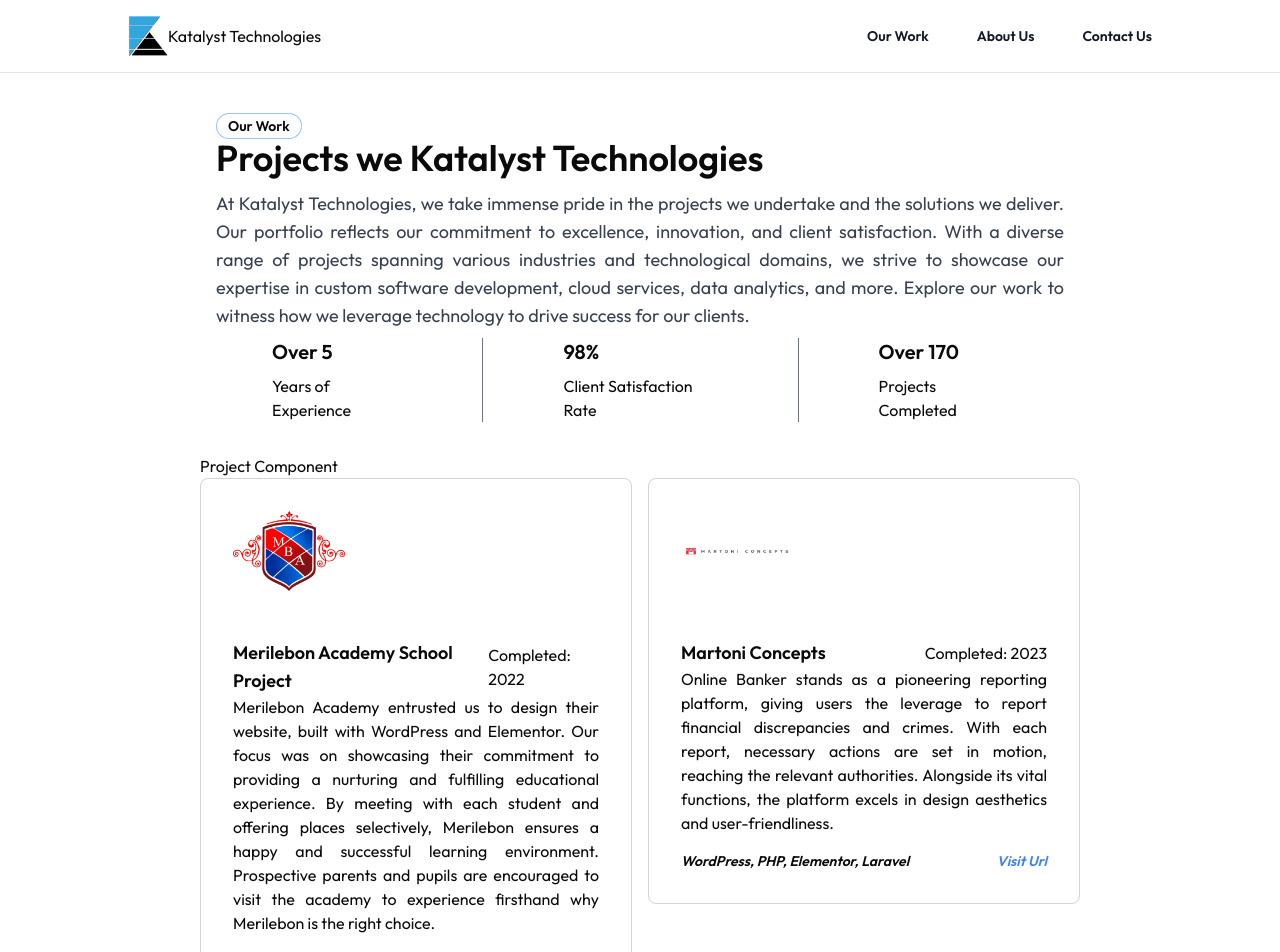
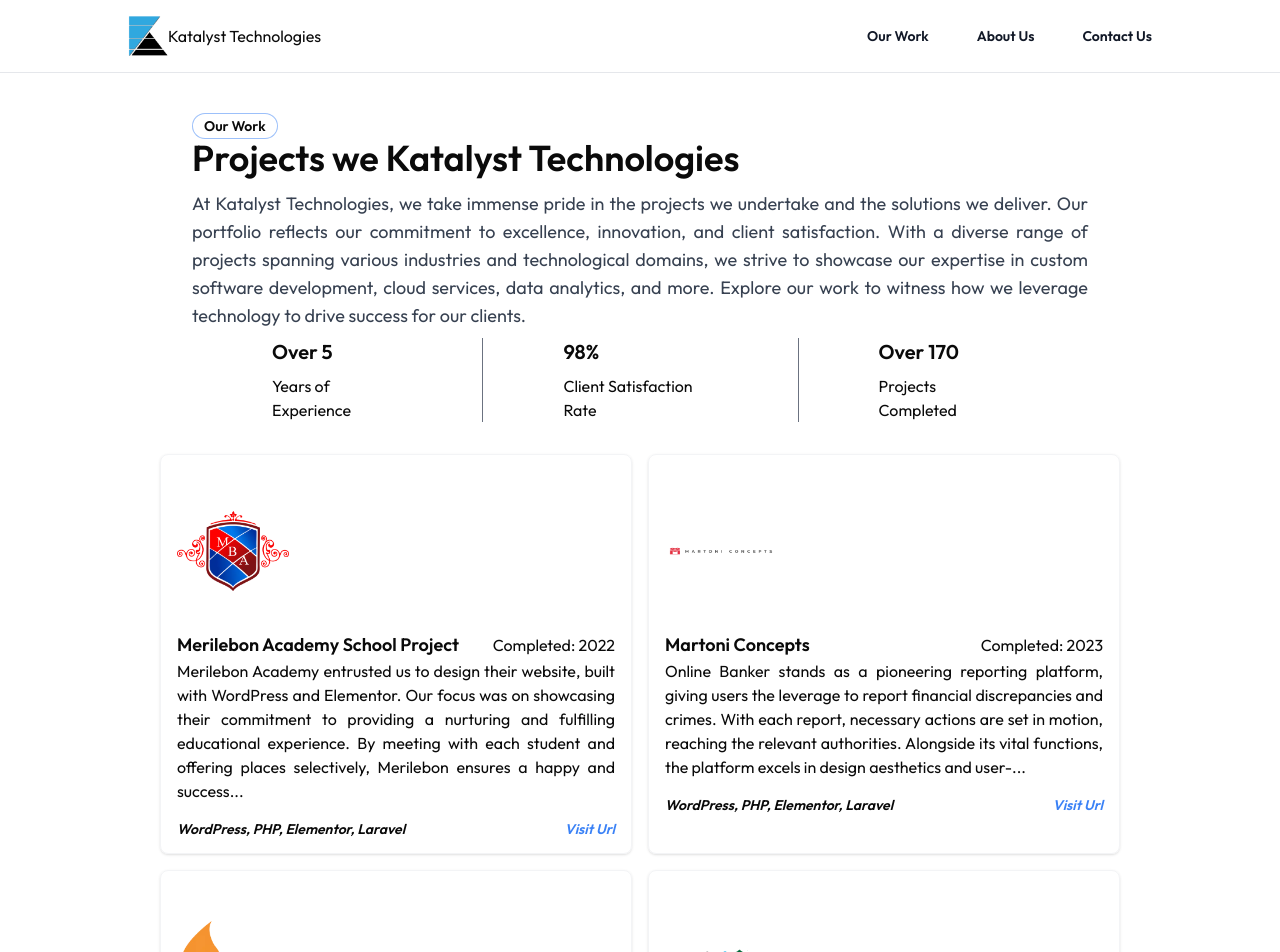
Before and after one commit to Katalyst33/landing, a Next.js app: page /work in a window 1280 px wide. Shown: the top 952 px of the page. Built offline with nearby package versions, Linux system fonts and the light colour scheme; data requests are answered from the project's data file.

Commit message:
refactor projects
using api now

```diff
--- /dev/null
+++ b/app/components/LoadingBlog.jsx
@@ -0,0 +1,35 @@
+export const LoadingBlog = () => {
+  const array = [1, 2, 3, 4, 6];
+  return (
+    <div className={`grid grid-cols-2 gap-4`}>
+      {array.map((index) => (
+        <div key={index}>
+          <div className=" p-2">
+            <div>
+              <div className="flex items-center justify-center  h-48 bg-gray-300 rounded mb-4 dark:bg-gray-700">
+                <svg
+                  className="w-10 h-10 text-gray-200 dark:text-gray-600"
+                  aria-hidden="true"
+                  xmlns="http://www.w3.org/2000/svg"
+                  fill="currentColor"
+                  viewBox="0 0 20 18"
+                >
+                  <path d="M18 0H2a2 2 0 0 0-2 2v14a2 2 0 0 0 2 2h16a2 2 0 0 0 2-2V2a2 2 0 0 0-2-2Zm-5.5 4a1.5 1.5 0 1 1 0 3 1.5 1.5 0 0 1 0-3Zm4.376 10.481A1 1 0 0 1 16 15H4a1 1 0 0 1-.895-1.447l3.5-7A1 1 0 0 1 7.468 6a.965.965 0 0 1 .9.5l2.775 4.757 1.546-1.887a1 1 0 0 1 1.618.1l2.541 4a1 1 0 0 1 .028 1.011Z" />
+                </svg>
+              </div>
+            </div>
+            <div>
+              <div className="h-2.5 bg-gray-200 rounded-full dark:bg-gray-700 w-48 mb-4"></div>
+              <div className="h-2 bg-gray-200 rounded-full dark:bg-gray-700 max-w-[480px] mb-2.5"></div>
+              <div className="h-2 bg-gray-200 rounded-full dark:bg-gray-700 mb-2.5"></div>
+              <div className="h-2 bg-gray-200 rounded-full dark:bg-gray-700 max-w-[440px] mb-2.5"></div>
+              <div className="h-2 bg-gray-200 rounded-full dark:bg-gray-700 max-w-[460px] mb-2.5"></div>
+              <div className="h-2 bg-gray-200 rounded-full dark:bg-gray-700 max-w-[360px]"></div>
+            </div>
+          </div>
+        </div>
+      ))}
+
+    </div>
+  );
+};
--- /dev/null
+++ b/app/utils/index.js
@@ -0,0 +1,6 @@
+export function truncateString(str, num) {
+  if (str.length > num) {
+    return str.slice(0, num) + '...';
+  }
+  return str;
+}
--- a/app/work/page.jsx
+++ b/app/work/page.jsx
@@ -1,19 +1,19 @@
 'use client';
 import Image from 'next/image';
-import {} from '../../public/team1.jpg';
-import ProjectComponent from '../components/ProjectComponent';
 import { projectList } from '../data/content';
 import BeforeFooter from '../components/BeforeFooter.jsx';
 
 import PropTypes from 'prop-types';
 import { useState, useEffect } from 'react';
+import { LoadingBlog } from '../components/LoadingBlog.jsx';
+import {truncateString} from "../utils/index";
 
 export default function about() {
   return (
     <main>
-      <section className="container mx-auto">
+      <section className="xl:container mx-auto">
         <div>
-          <div className="container px-6">
+          <div>
             <span className="rounded-full px-3 py-1 text-sm font-semibold leading-6 text-primary-400 ring-1 ring-inset ring-secondary-500/20">
               Our Work
             </span>
@@ -50,8 +50,7 @@
         </div>
       </section>
 
-      <div className="mt-8 px-10">
-        Project Component
+      <div className="mt-8 ">
         <ProjectList data={projectList} />
       </div>
       <BeforeFooter />
@@ -64,12 +63,14 @@
 
   const [projects, setProjects] = useState([]);
 
+
   useEffect(() => {
     const fetchData = async () => {
       try {
         const response = await fetch(`${process.env.serverUrl}/projects`); // Replace with your API endpoint
         const data = await response.json();
         setProjects(data);
+
       } catch (error) {
         console.error(error);
       }
@@ -78,21 +79,24 @@
     fetchData();
   }, []);
 
-  console.log(projects);
 
   return (
-    <div>
-      <div className="grid grid-cols-1 lg:grid-cols-2  gap-4 ">
+
+      <div >
+
+        {projects.length > 0 ? (
+            <ul className={`grid grid-cols-2 gap-4 `}>
               {allProjects.map((project, index) => (
+
                 <div key={index}>
-            <main className="rounded-lg border border-gray-300 p-8 mb-8 lg:mb-0">
-              <div className="relative w-28 h-32">
+              <main className="rounded-lg border border-gray-100 shadow p-4 lg:mb-0 h-[400px] ">
+                <div className="relative w-28 ">
                   <Image
-                  className="h-20 w-auto object-contain"
+                      className="h-40 w-auto object-contain"
                       src={project.logo}
                       alt="logo"
                       width={160}
-                  height={20}
+                      height={40}
                       priority={true}
                   />
                 </div>
@@ -103,7 +107,7 @@
                     <span className=""> {project.year}</span>
                   </p>
                 </div>
-              <p className="text-justify">{project.description}</p>
+                <p className="text-justify">{ truncateString (project.description, 300)}</p>
                 <div className="flex justify-between">
                   <p className="font-semibold text-sm mt-4 italic">
                     {' '}
@@ -119,10 +123,15 @@
               </main>
             </div>
               ))}
+            </ul>
+        ) : (
+            <LoadingBlog />
+        )}
       </div>
-    </div>
+
   );
 }
+
 /*    <ProjectComponent data={project} /> */
 
 ProjectList.propTypes = {
--- a/package.json
+++ b/package.json
@@ -28,6 +28,7 @@
     "next": "^13.5.4",
     "postcss": "8.4.28",
     "prettier": "3.2.5",
+    "prop-types": "^15.8.1",
     "react": "18.2.0",
     "react-dom": "18.2.0",
     "react-icons": "^4.10.1",
```
Also changed, not shown: 2 other files (tests, documents, lock files or other folders). Lines whose indentation alone changed are shown as unchanged.
